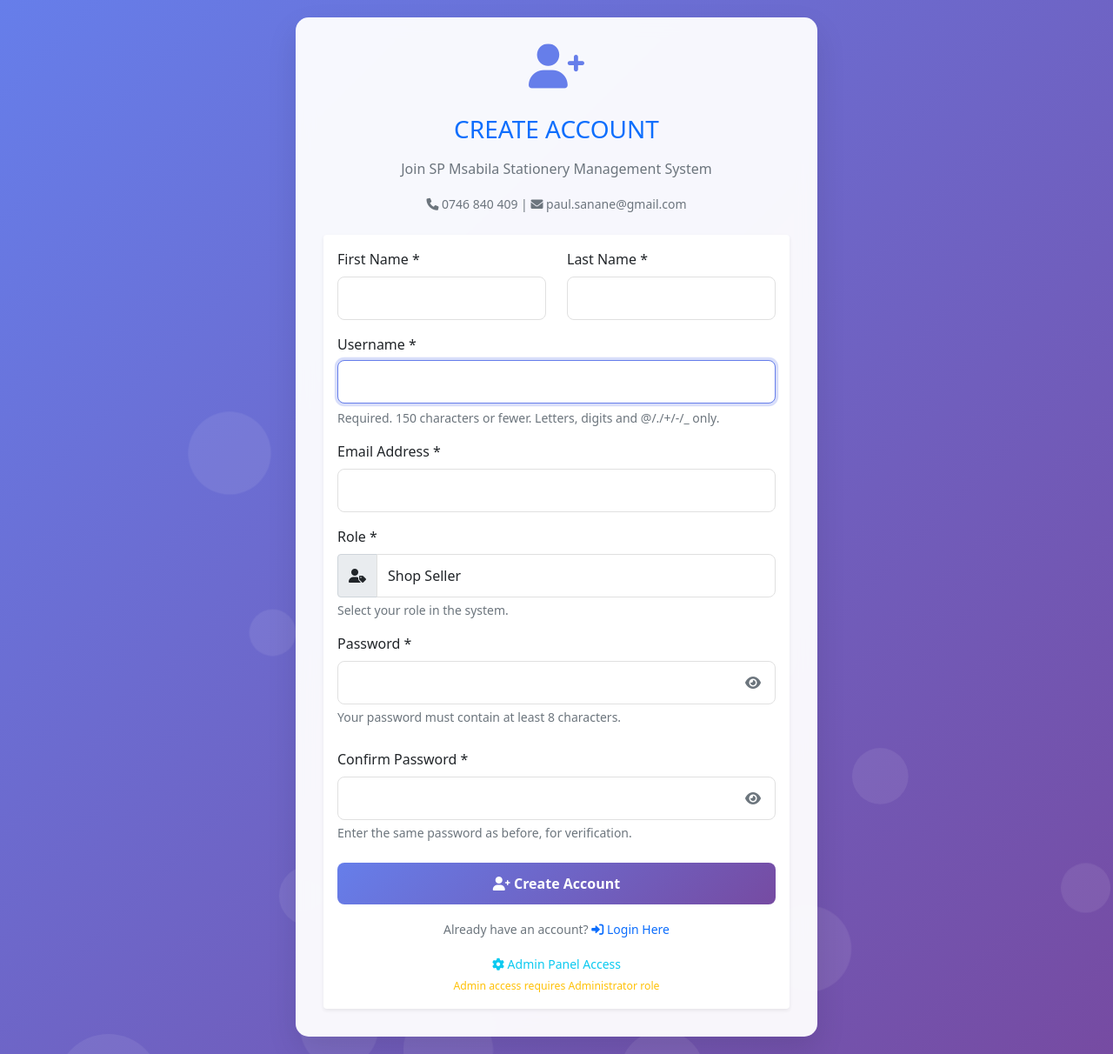
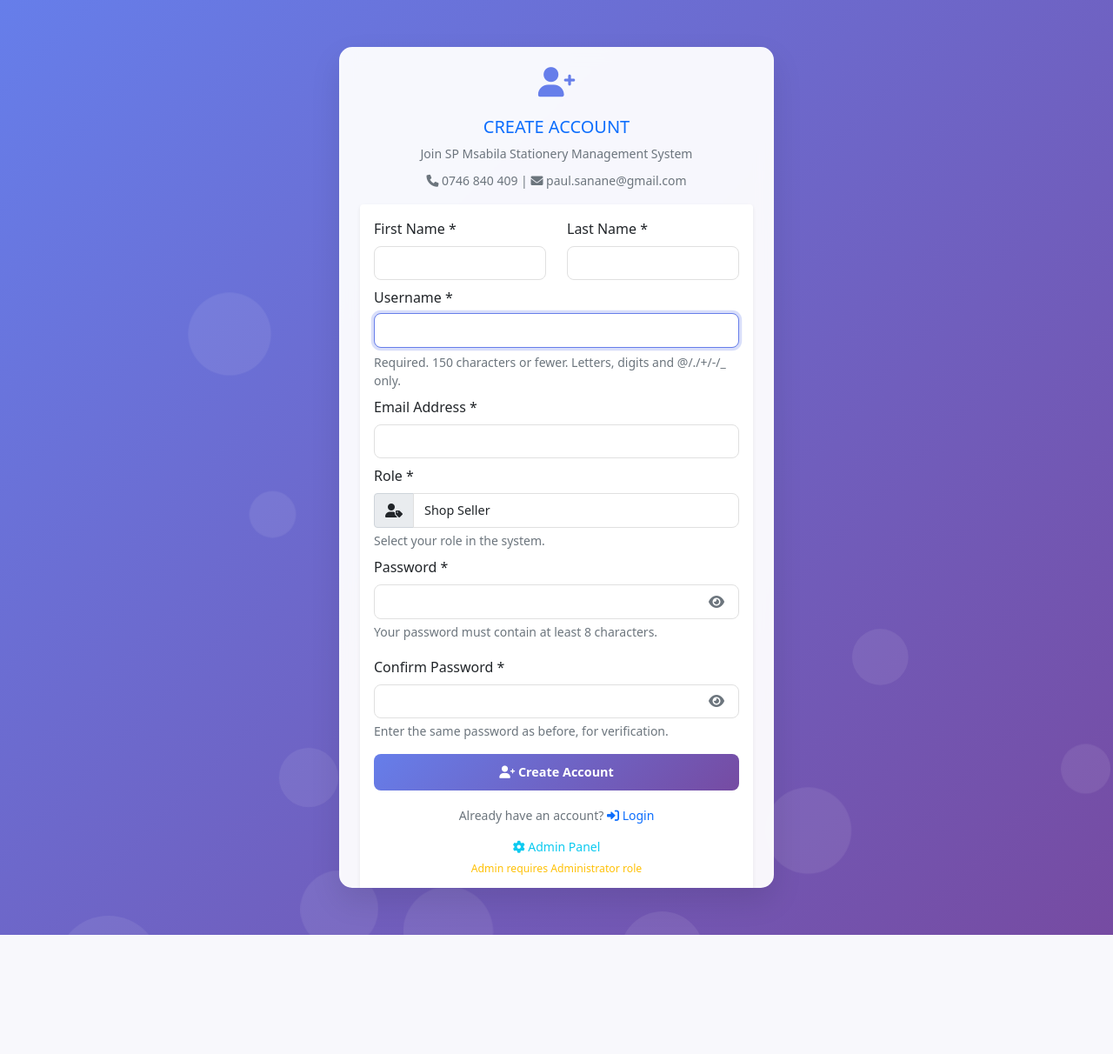
Before and after one commit to sanane8/Stationery, a Django app: page /register/ in a window 1280 px wide. Shown: the whole page at 87% size. After the commit the page ends 1075 px from the top, so only its background shows below. Run offline with Django 5.2, Linux system fonts and the light colour scheme; parts of the project's set-up code (start-up, migrations or seed data) failed here and were passed over.

Commit message:
login pge dimension fix

```diff
--- a/templates/tracker/register.html
+++ b/templates/tracker/register.html
@@ -9,12 +9,12 @@
     <style>
         body {
             background: linear-gradient(135deg, #667eea 0%, #764ba2 100%);
-            min-height: 100vh;
+            height: 100vh;
             display: flex;
             justify-content: center;
             align-items: center;
             margin: 0;
-            padding: 20px;
+            padding: 10px;
             overflow: hidden;
             position: relative;
         }
@@ -71,14 +71,37 @@
             background: rgba(255, 255, 255, 0.95);
             border-radius: 15px;
             box-shadow: 0 15px 35px rgba(0, 0, 0, 0.1);
-            padding: 2rem;
-            max-width: 600px;
+            padding: 1.5rem;
+            max-width: 500px;
             width: 100%;
             margin: auto;
             position: relative;
             z-index: 10;
             backdrop-filter: blur(10px);
             animation: slideUp 0.8s ease-out;
+            max-height: 90vh;
+            overflow-y: auto;
+        }
+
+        /* Mobile responsive */
+        @media (max-height: 600px) {
+            body {
+                padding: 5px;
+            }
+            .register-container {
+                padding: 1rem;
+                max-height: 95vh;
+            }
+            .welcome-icon {
+                font-size: 1.5rem !important;
+            }
+        }
+
+        @media (max-width: 480px) {
+            .register-container {
+                padding: 1rem;
+                margin: 5px;
+            }
         }
 
         @keyframes slideUp {
@@ -106,8 +129,9 @@
         .form-control {
             border-radius: 8px;
             border: 1px solid #e0e0e0;
-            padding: 12px;
+            padding: 8px 12px;
             transition: all 0.3s ease;
+            font-size: 0.9rem;
         }
 
         .form-control:focus {
@@ -120,8 +144,9 @@
             background: linear-gradient(135deg, #667eea 0%, #764ba2 100%);
             border: none;
             border-radius: 8px;
-            padding: 12px;
+            padding: 10px 12px;
             font-weight: 600;
+            font-size: 0.9rem;
             position: relative;
             overflow: hidden;
             transition: all 0.3s ease;
@@ -233,13 +258,13 @@
 
     <div class="register-container">
         <!-- Welcome Message -->
-        <div class="text-center mb-4">
-            <div class="mb-3">
-                <i class="fas fa-user-plus fa-3x welcome-icon"></i>
+        <div class="text-center mb-3">
+            <div class="mb-2">
+                <i class="fas fa-user-plus fa-2x welcome-icon"></i>
             </div>
-            <h3 class="font-weight-bold text-primary mb-3">CREATE ACCOUNT</h3>
-            <p class="text-muted mb-3">Join SP Msabila Stationery Management System</p>
-            <div class="mb-3">
+            <h5 class="font-weight-bold text-primary mb-2">CREATE ACCOUNT</h5>
+            <p class="text-muted mb-2 small">Join SP Msabila Stationery Management System</p>
+            <div class="mb-2">
                 <small class="text-muted">
                     <i class="fas fa-phone"></i> 0746 840 409 |
                     <i class="fas fa-envelope"></i> paul.sanane@gmail.com
@@ -264,7 +289,7 @@
 
                     <div class="row">
                         <div class="col-md-6">
-                            <div class="mb-3">
+                            <div class="mb-2">
                                 <label for="{{ form.first_name.id_for_label }}" class="form-label">First Name *</label>
                                 {{ form.first_name }}
                                 {% if form.first_name.errors %}
@@ -273,7 +298,7 @@
                             </div>
                         </div>
                         <div class="col-md-6">
-                            <div class="mb-3">
+                            <div class="mb-2">
                                 <label for="{{ form.last_name.id_for_label }}" class="form-label">Last Name *</label>
                                 {{ form.last_name }}
                                 {% if form.last_name.errors %}
@@ -283,16 +308,16 @@
                         </div>
                     </div>
 
-                    <div class="mb-3">
+                    <div class="mb-2">
                         <label for="{{ form.username.id_for_label }}" class="form-label">Username *</label>
                         {{ form.username }}
                         {% if form.username.errors %}
                             <div class="text-danger small mt-1">{{ form.username.errors }}</div>
                         {% endif %}
-                        <div class="form-text">{{ form.username.help_text }}</div>
+                        <div class="form-text small">{{ form.username.help_text }}</div>
                     </div>
 
-                    <div class="mb-3">
+                    <div class="mb-2">
                         <label for="{{ form.email.id_for_label }}" class="form-label">Email Address *</label>
                         {{ form.email }}
                         {% if form.email.errors %}
@@ -300,7 +325,7 @@
                         {% endif %}
                     </div>
 
-                    <div class="mb-3">
+                    <div class="mb-2">
                         <label for="{{ form.role.id_for_label }}" class="form-label">Role *</label>
                         <div class="input-group">
                             <span class="input-group-text">
@@ -311,10 +336,10 @@
                         {% if form.role.errors %}
                             <div class="text-danger small mt-1">{{ form.role.errors }}</div>
                         {% endif %}
-                        <div class="form-text">{{ form.role.help_text }}</div>
+                        <div class="form-text small">{{ form.role.help_text }}</div>
                     </div>
 
-                    <div class="mb-3">
+                    <div class="mb-2">
                         <label for="{{ form.password1.id_for_label }}" class="form-label">Password *</label>
                         <div class="password-input-group">
                             {{ form.password1 }}
@@ -325,11 +350,11 @@
                         {% if form.password1.errors %}
                             <div class="text-danger small mt-1">{{ form.password1.errors }}</div>
                         {% endif %}
-                        <div class="form-text">{{ form.password1.help_text }}</div>
+                        <div class="form-text small">{{ form.password1.help_text }}</div>
                         <div class="password-strength" id="passwordStrength"></div>
                     </div>
 
-                    <div class="mb-4">
+                    <div class="mb-3">
                         <label for="{{ form.password2.id_for_label }}" class="form-label">Confirm Password *</label>
                         <div class="password-input-group">
                             {{ form.password2 }}
@@ -340,7 +365,7 @@
                         {% if form.password2.errors %}
                             <div class="text-danger small mt-1">{{ form.password2.errors }}</div>
                         {% endif %}
-                        <div class="form-text">{{ form.password2.help_text }}</div>
+                        <div class="form-text small">{{ form.password2.help_text }}</div>
                     </div>
 
                     <div class="d-grid gap-2">
@@ -357,18 +382,18 @@
                             <small class="text-muted">
                                 Already have an account?
                                 <a href="{% url 'login' %}" class="text-primary text-decoration-none">
-                                    <i class="fas fa-sign-in-alt"></i> Login Here
+                                    <i class="fas fa-sign-in-alt"></i> Login
                                 </a>
                             </small>
                         </div>
 
-                        <div class="text-center mt-2">
+                        <div class="text-center mt-1">
                             <small class="text-muted">
                                 <a href="http://127.0.0.1:8000/admin/login/?next=/admin/" class="text-info text-decoration-none" target="_blank">
-                                    <i class="fas fa-cog"></i> Admin Panel Access
+                                    <i class="fas fa-cog"></i> Admin Panel
                                 </a>
                                 <br>
-                                <small class="text-warning">Admin access requires Administrator role</small>
+                                <small class="text-warning">Admin requires Administrator role</small>
                             </small>
                         </div>
                     </div>
```
Also changed, not shown: stationery_tracker/settings.py (+12 -0 lines), templates/tracker/login.html (+38 -15 lines).
